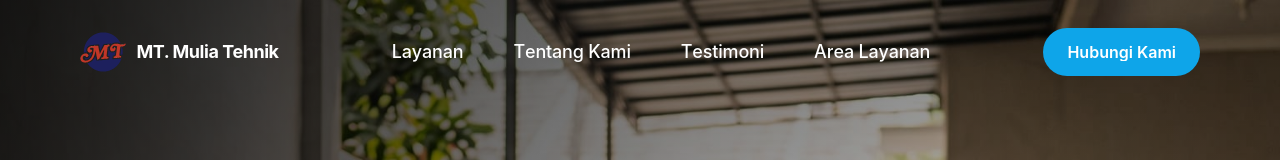
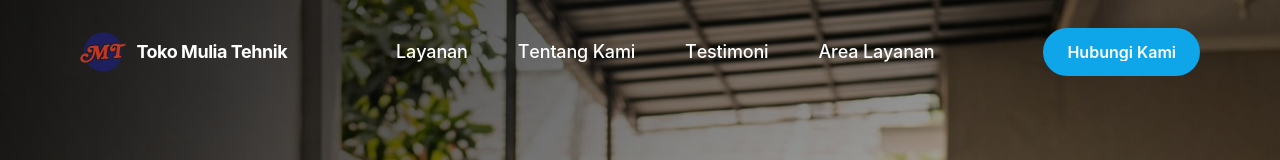
Before and after one commit to TedyFachrudin/Web-Service-MT-Mulia-Tehnik, a React (Vite) app: page / in a window 1280 px wide. Shown: the top 160 px of the page. Built offline with nearby package versions, Linux system fonts and the light colour scheme.

Commit message:
perubahan nama MT jadi Toko

```diff
--- a/index.html
+++ b/index.html
@@ -5,8 +5,8 @@
     <link rel="icon" type="image/svg+xml" href="/favicon.svg" />
     <link rel="preload" as="image" href="/images/hero-bg.jpg" />
     <meta name="viewport" content="width=device-width, initial-scale=1.0" />
-    <meta name="description" content="MT. Mulia Tehnik - Jasa Service & Pasang Pompa Air, Pengeboran Sumur Jetpump, Filter Penjernih Air di Bekasi. Teknisi berpengalaman, bergaransi, harga transparan." />
-    <title>MT. Mulia Tehnik | Solusi Pompa Air & Sumur Bor Terpercaya Bekasi</title>
+    <meta name="description" content="Toko Mulia Tehnik - Jasa Service & Pasang Pompa Air, Pengeboran Sumur Jetpump, Filter Penjernih Air di Bekasi. Teknisi berpengalaman, bergaransi, harga transparan." />
+    <title>Toko Mulia Tehnik | Solusi Pompa Air & Sumur Bor Terpercaya Bekasi</title>
     <link rel="preconnect" href="https://fonts.googleapis.com" />
     <link rel="preconnect" href="https://fonts.gstatic.com" crossorigin />
   </head>
--- a/src/components/About.jsx
+++ b/src/components/About.jsx
@@ -17,7 +17,7 @@ export default function About() {
         {/* Left — Image */}
         <div className={`flex-1 relative transition-all duration-[800ms] delay-500 ${inView ? 'opacity-100 translate-y-0' : 'opacity-0 translate-y-[30px]'}`}>
           <div className="w-full aspect-[4/5] rounded-xl overflow-hidden relative">
-            <img src="/images/about.jpg" alt="Teknisi MT. Mulia Tehnik" className="w-full h-full object-cover" loading="lazy" />
+            <img src="/images/about.jpg" alt="Teknisi Toko Mulia Tehnik" className="w-full h-full object-cover" loading="lazy" />
             {/* Badge: 10+ */}
             <div className="absolute -top-4 -right-4 md:top-4 md:right-4 w-24 h-24 rounded-full bg-[#0EA5E9] flex flex-col items-center justify-center shadow-lg">
               <span className="text-white text-2xl font-bold">10+</span>
--- a/src/components/Contact.jsx
+++ b/src/components/Contact.jsx
@@ -16,7 +16,7 @@ function ContactForm({ onClose }) {
     if (!form.firstName || !form.phone) return;
     setSending(true);
     const msg = [
-      `Halo MT. Mulia Tehnik,`,
+      `Halo Toko Mulia Tehnik,`,
       `Nama: ${form.firstName} ${form.lastName}`.trim(),
       `Telepon: ${form.phone}`,
       form.email && `Email: ${form.email}`,
@@ -85,7 +85,7 @@ export default function Contact({ isModal, onClose }) {
             {/* Left — Info */}
             <div className="lg:w-[400px] bg-gray-800 text-white p-8 flex flex-col">
               <div className="w-full h-[200px] rounded-xl overflow-hidden mb-8">
-                <img src="/images/contact-panel.jpg" alt="MT. Mulia Tehnik" className="w-full h-full object-cover" loading="lazy" />
+                <img src="/images/contact-panel.jpg" alt="Toko Mulia Tehnik" className="w-full h-full object-cover" loading="lazy" />
               </div>
               <h3 className="text-xl font-semibold mb-6">Informasi Kontak</h3>
               <div className="flex flex-col gap-5">
--- a/src/components/DinamoTable.jsx
+++ b/src/components/DinamoTable.jsx
@@ -136,7 +136,7 @@ export default function DinamoTable() {
                   <span className="text-sm font-semibold text-[#1a1a1a]">{item.name}</span>
                   <span className="text-xs text-gray-400">{item.cat}</span>
                   <a
-                    href={waUrl(`Halo MT. Mulia Tehnik, saya ingin tanya biaya service/gulung ${item.name}. Terima kasih.`)}
+                    href={waUrl(`Halo Toko Mulia Tehnik, saya ingin tanya biaya service/gulung ${item.name}. Terima kasih.`)}
                     target="_blank"
                     rel="noopener noreferrer"
                     className="inline-flex items-center gap-2 px-4 py-2 rounded-full border border-[#0EA5E9] text-[#0EA5E9] text-sm font-medium hover:bg-[#0EA5E9] hover:text-white transition-colors duration-300"
--- a/src/components/Navbar.jsx
+++ b/src/components/Navbar.jsx
@@ -133,7 +133,7 @@ export default function Navbar() {
 
             {/* CTA Button Desktop */}
             <a
-              href={waUrl('Halo MT. Mulia Tehnik, saya ingin konsultasi.')}
+              href={waUrl('Halo Toko Mulia Tehnik, saya ingin konsultasi.')}
               target="_blank"
               rel="noopener noreferrer"
               className="hidden md:inline-flex items-center px-6 py-3 bg-[#0EA5E9] hover:bg-[#0284C7] text-white text-[16px] font-semibold rounded-full transition-colors duration-[400ms]"
@@ -178,7 +178,7 @@ export default function Navbar() {
               </a>
             ))}
             <a
-              href={waUrl('Halo MT. Mulia Tehnik, saya ingin konsultasi.')}
+              href={waUrl('Halo Toko Mulia Tehnik, saya ingin konsultasi.')}
               target="_blank"
               rel="noopener noreferrer"
               className="mt-4 px-8 py-4 bg-[#0EA5E9] hover:bg-[#0284C7] text-white text-lg font-semibold rounded-full transition-colors"
--- a/src/components/WhatsAppButton.jsx
+++ b/src/components/WhatsAppButton.jsx
@@ -4,7 +4,7 @@ import { waUrl } from '../data';
 export default function WhatsAppButton() {
   return (
     <a
-      href={waUrl('Halo MT. Mulia Tehnik, saya ingin bertanya tentang layanan Anda.')}
+      href={waUrl('Halo Toko Mulia Tehnik, saya ingin bertanya tentang layanan Anda.')}
       target="_blank"
       rel="noopener noreferrer"
       className="fixed bottom-6 right-6 z-50 w-14 h-14 bg-[#25D366] hover:scale-110 rounded-full flex items-center justify-center shadow-lg hover:shadow-xl transition-all duration-300"
--- a/src/components/WhyChooseUs.jsx
+++ b/src/components/WhyChooseUs.jsx
@@ -80,7 +80,7 @@ export default function WhyChooseUs() {
             {/* Center */}
             <div className={`flex flex-col gap-3.5 transition-all duration-[800ms] ${cInView ? 'opacity-100 translate-y-0' : 'opacity-0 translate-y-[30px]'}`} style={{ transitionDelay: '500ms' }}>
               <div className="flex-1 rounded-[18px] border border-gray-100 overflow-hidden min-h-[400px]">
-                <img src="/images/why-choose-us.jpg" alt="Teknisi MT. Mulia Tehnik" className="w-full h-full object-cover" loading="lazy" />
+                <img src="/images/why-choose-us.jpg" alt="Teknisi Toko Mulia Tehnik" className="w-full h-full object-cover" loading="lazy" />
               </div>
               <TrustBadge />
             </div>
@@ -97,7 +97,7 @@ export default function WhyChooseUs() {
               {CARDS.map((c, i) => <Card key={i} card={c} />)}
             </div>
             <div className="rounded-[18px] border border-gray-100 overflow-hidden aspect-[4/3]">
-              <img src="/images/why-choose-us.jpg" alt="Teknisi MT. Mulia Tehnik" className="w-full h-full object-cover" loading="lazy" />
+              <img src="/images/why-choose-us.jpg" alt="Teknisi Toko Mulia Tehnik" className="w-full h-full object-cover" loading="lazy" />
             </div>
             <TrustBadge />
           </div>
--- a/src/data.js
+++ b/src/data.js
@@ -1,6 +1,6 @@
 // Business data - MT. Mulia Tehnik
 export const BUSINESS = {
-  name: 'MT. Mulia Tehnik',
+  name: 'Toko Mulia Tehnik',
   phone: '082121539121',
   whatsapp: '6282121539121',
   waLink: 'https://wa.me/6282121539121',
@@ -83,25 +83,25 @@ export const TESTIMONIALS = [
   {
     name: 'Budi Santoso',
     location: 'Karang Satria, Bekasi',
-    text: '"Pompa air di rumah mati mendadak tengah malam, langsung hubungi MT. Mulia Tehnik. Teknisinya datang pagi-pagi, cepat tanggap dan langsung beres. Harga juga transparan, tidak ada biaya tambahan. Sangat recommended!"',
+    text: '"Pompa air di rumah mati mendadak tengah malam, langsung hubungi Toko Mulia Tehnik. Teknisinya datang pagi-pagi, cepat tanggap dan langsung beres. Harga juga transparan, tidak ada biaya tambahan. Sangat recommended!"',
     rating: 5,
   },
   {
     name: 'Siti Nurhaliza',
     location: 'Summarecon Bekasi',
-    text: '"Pasang filter air di rumah kami hasilnya luar biasa. Air yang tadinya keruh dan berbau sekarang jernih sempurna. Teknisinya ramah dan menjelaskan cara perawatan. Terima kasih MT. Mulia Tehnik!"',
+    text: '"Pasang filter air di rumah kami hasilnya luar biasa. Air yang tadinya keruh dan berbau sekarang jernih sempurna. Teknisinya ramah dan menjelaskan cara perawatan. Terima kasih Toko Mulia Tehnik!"',
     rating: 5,
   },
   {
     name: 'Hendra Wijaya',
     location: 'Tambun Utara',
-    text: '"Sudah 2 kali pakai jasa MT. Mulia Tehnik untuk service pompa dan pasang jetpump baru. Pekerjaannya rapi, bergaransi, dan harganya masuk akal. Teknisinya juga sopan dan profesional."',
+    text: '"Sudah 2 kali pakai jasa Toko Mulia Tehnik untuk service pompa dan pasang jetpump baru. Pekerjaannya rapi, bergaransi, dan harganya masuk akal. Teknisinya juga sopan dan profesional."',
     rating: 5,
   },
   {
     name: 'Ratna Dewi',
     location: 'Wisma Asri, Bekasi',
-    text: '"Proses pengeboran sumur jetpump di rumah kami berjalan lancar dan cepat. Airnya langsung keluar deras dan bersih. MT. Mulia Tehnik memang ahlinya! Pelayanan memuaskan dari awal sampai akhir."',
+    text: '"Proses pengeboran sumur jetpump di rumah kami berjalan lancar dan cepat. Airnya langsung keluar deras dan bersih. Toko Mulia Tehnik memang ahlinya! Pelayanan memuaskan dari awal sampai akhir."',
     rating: 5,
   },
   {
```
